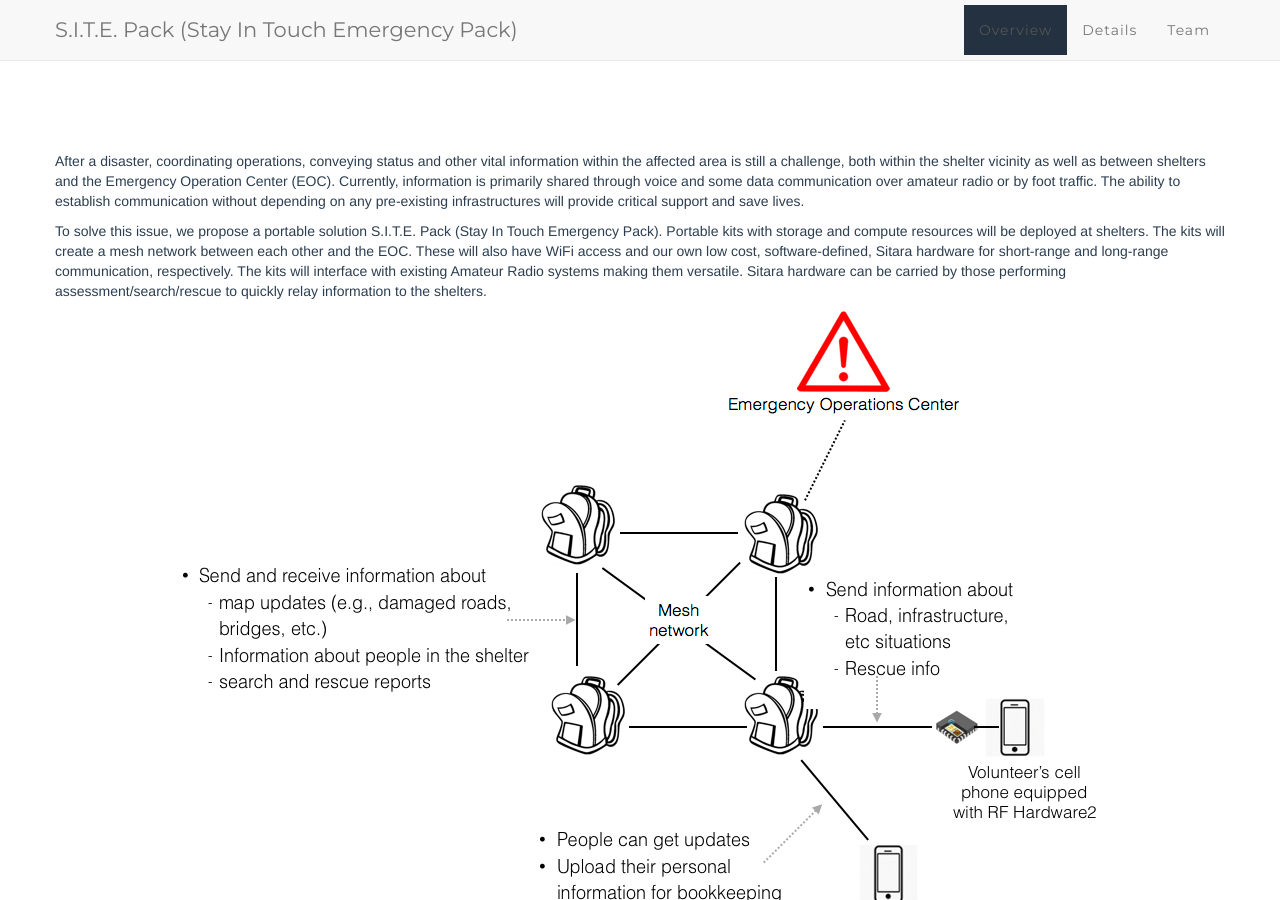
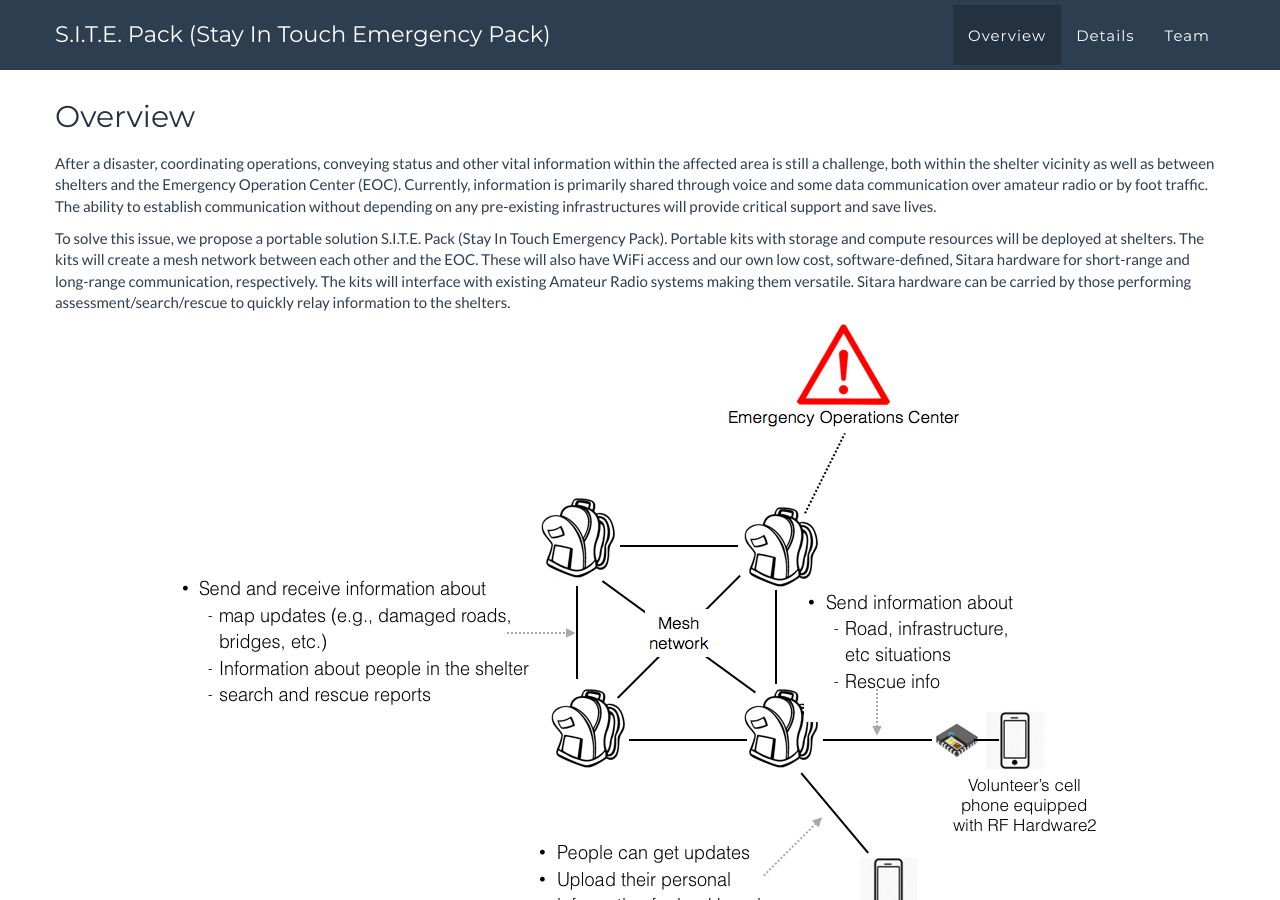
Before and after one commit to ANSR-UofU/Wireless_Challenge_2017, a Jekyll site: the page built from index.html, in a window 1280 px wide and 900 px high. Built offline with Jekyll 4.4.1, drawn with Linux system fonts in a browser that asks for light colours; nearby versions of some CDN libraries; library files that are not in the unit come from our copies.

Commit message:
Removed css from default.html

```diff
--- a/_layouts/default.html
+++ b/_layouts/default.html
@@ -2,9 +2,6 @@
 <html>
     {% include head.html %}
     <body id="page-top" class="index">
-
-    <link rel="stylesheet" href="{{ '/css/bootstrap.min.css' | absolute_url }}" type="text/css" />
-    <link rel="stylesheet" href="{{ '/css/main.css' | absolute_url }}" type="text/css" />
     {% include nav.html %}
     {% include about.html %}
     {% include details.html %}
```
Also changed, not shown: 2 other files.
